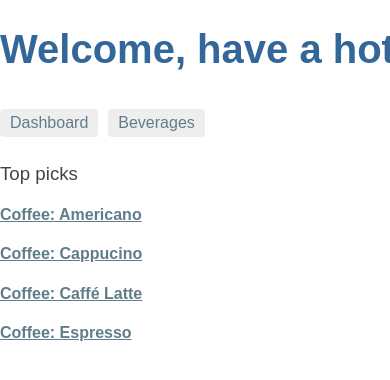
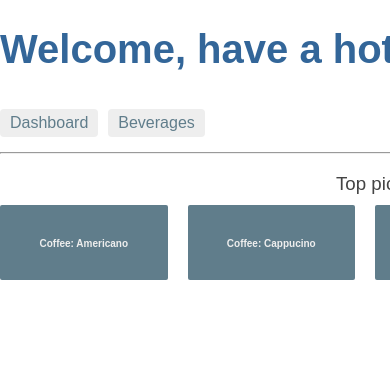
Before and after one commit to ImranK1506/Angular2-coffeeApp, an Angular app: page /dashboard in a window 390 px wide. Shown: the top 380 px of the page. Built offline with nearby package versions, Linux system fonts and the light colour scheme.

Commit message:
added styles

```diff
--- a/src/app/app.component.ts
+++ b/src/app/app.component.ts
@@ -8,6 +8,7 @@
         <a routerLink="/dashboard">Dashboard</a>
         <a routerLink="/beverages">Beverages</a>
         </nav>
+        <hr>
         <router-outlet></router-outlet>
         `
 })
--- /dev/null
+++ b/src/app/beverages/beverage-detail/beverage-detail.component.css
@@ -0,0 +1,29 @@
+label {
+  display: inline-block;
+  width: 3em;
+  margin: .5em 0;
+  color: #607D8B;
+  font-weight: bold;
+}
+input {
+  height: 2em;
+  font-size: 1em;
+  padding-left: .4em;
+}
+button {
+  margin-top: 20px;
+  font-family: Arial;
+  background-color: #eee;
+  border: none;
+  padding: 5px 10px;
+  border-radius: 4px;
+  cursor: pointer; cursor: hand;
+}
+button:hover {
+  background-color: #cfd8dc;
+}
+button:disabled {
+  background-color: #eee;
+  color: #ccc;
+  cursor: auto;
+}
--- a/src/app/beverages/beverage/beverage.component.html
+++ b/src/app/beverages/beverage/beverage.component.html
@@ -1,5 +1,4 @@
 <!--The content below is only a placeholder and can be replaced.-->
-<hr>
   <div style="text-align:center">
     <img src="./assets/hotbeverage.png">
     <h2>
--- /dev/null
+++ b/src/app/beverages/dashboard/dashboard.component.css
@@ -0,0 +1,61 @@
+[class*='col-'] {
+  float: left;
+  padding-right: 20px;
+  padding-bottom: 20px;
+}
+[class*='col-']:last-of-type {
+  padding-right: 0;
+}
+a {
+  text-decoration: none;
+}
+*, *:after, *:before {
+  -webkit-box-sizing: border-box;
+  -moz-box-sizing: border-box;
+  box-sizing: border-box;
+}
+h3 {
+  text-align: center; margin-bottom: 0;
+}
+h4 {
+  position: relative;
+}
+.grid {
+  margin: 0;
+}
+.col-1-4 {
+  width: 25%;
+}
+.module {
+  padding: 20px;
+  text-align: center;
+  color: #eee;
+  max-height: 120px;
+  min-width: 120px;
+  background-color: #607D8B;
+  border-radius: 2px;
+}
+.module:hover {
+  background-color: #EEE;
+  cursor: pointer;
+  color: #607d8b;
+}
+.grid-pad {
+  padding: 10px 0;
+}
+.grid-pad > [class*='col-']:last-of-type {
+  padding-right: 20px;
+}
+@media (max-width: 600px) {
+  .module {
+    font-size: 10px;
+    max-height: 75px; }
+}
+@media (max-width: 1024px) {
+  .grid {
+    margin: 0;
+  }
+  .module {
+    min-width: 60px;
+  }
+}
--- a/src/app/beverages/dashboard/dashboard.component.ts
+++ b/src/app/beverages/dashboard/dashboard.component.ts
@@ -5,7 +5,8 @@
 
 @Component({
   selector: 'my-dashboard',
-  templateUrl: './dashboard.component.html'
+  templateUrl: './dashboard.component.html',
+  styleUrls: [ './dashboard.component.css' ]
 })
 
 export class DashboardComponent implements OnInit {
```
Also changed, not shown: src/app/beverages/beverage-detail/beverage-detail.component.ts (+4 -3 lines).
